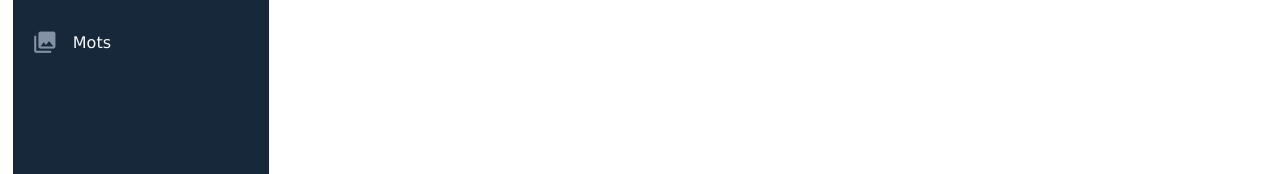
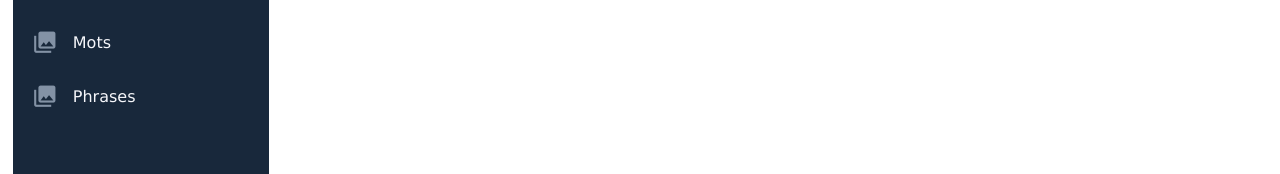
Before and after one commit to vsk49/patois-admin, a Vue app in the folder frontend/: page /login in a window 1280 px wide. Shown: the part 131-305 px from the top of the page. Built offline with nearby package versions, Linux system fonts and the light colour scheme.

Commit message:
add phrases item

```diff
--- a/frontend/src/components/NavBar.vue
+++ b/frontend/src/components/NavBar.vue
@@ -28,6 +28,10 @@ provide('navOpen', navOpen)
         <RouterLink to="/mots" class="nav-button">
           <span class="material-icons nav-icon">collections</span>
           <span class="nav-text">Mots</span>
+        </RouterLink>
+        <RouterLink to="/phrases" class="nav-button">
+          <span class="material-icons nav-icon">collections</span>
+          <span class="nav-text">Phrases</span>
         </RouterLink>
       </slot>
       <div id="nav-content-highlight"></div>
```
